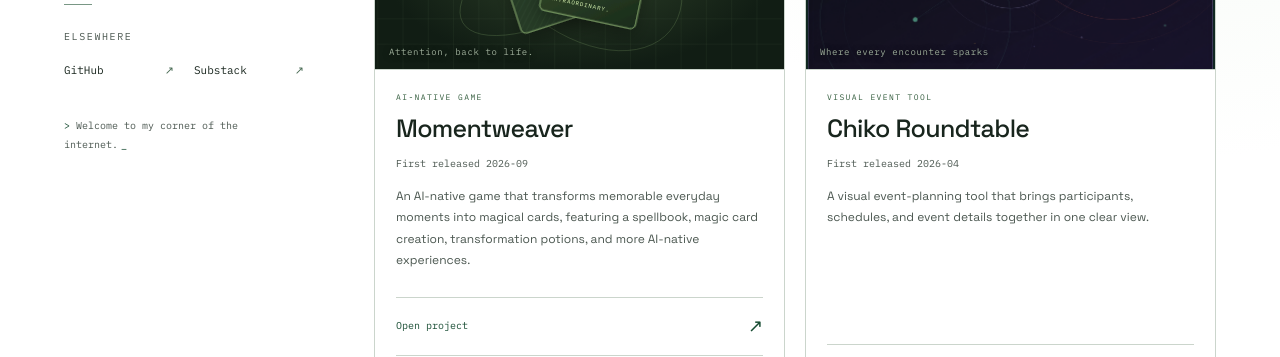
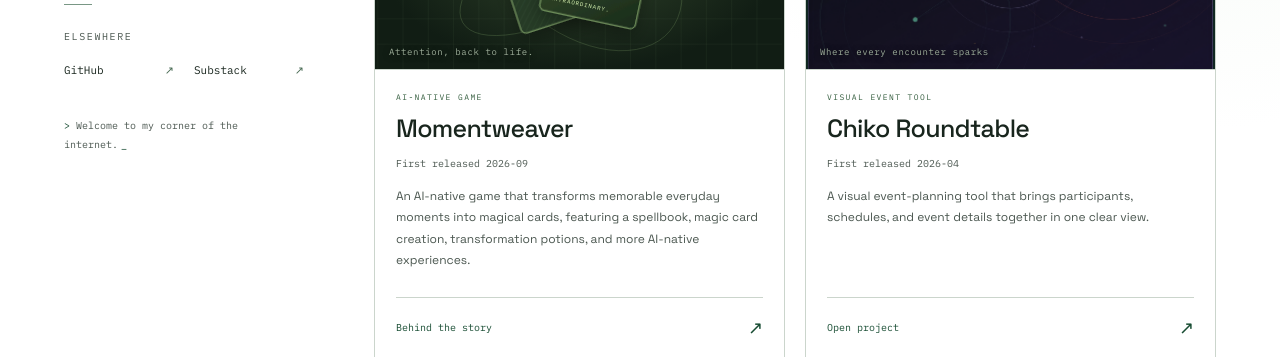
Before and after one commit to Tsubasaas/tsubasaas.github.io, a React (Vite) app: page / in a window 1280 px wide. Shown: the part 595-952 px from the top of the page. Built offline with nearby package versions, Linux system fonts and the light colour scheme.

Commit message:
Move Momentweaver story link into primary card action

```diff
--- a/src/App.jsx
+++ b/src/App.jsx
@@ -93,8 +93,8 @@ export default function Portfolio() {
         <section className="content-section" key={section} aria-labelledby="section-title">
           <div className="section-heading"><p className="small-label"><span className="green">//</span> {section === "work" ? copy.selected : copy.archive}<span className="heading-line" /></p><h2 id="section-title">{section === "work" ? copy.heading : section === "writing" ? copy.writingHeading : copy.pubHeading}<span className="heading-dot">.</span></h2><p className="section-subtitle">{section === "work" ? copy.subtitle : section === "writing" ? copy.writingSub : copy.pubSub}</p><span className="section-coordinate" aria-hidden="true">[ 0{["work", "writing", "publications"].indexOf(section) + 1} — 03 ]</span></div>
           {section === "work" ? <div className="project-grid">{PROJECTS.map((project, i) => <article className="project-card" key={project.name}>
-            <ExternalLink href={project.url} className="project-link" aria-label={`${copy.project}: ${project.name}`}><div className="project-top"><span>0{i + 1} <span className="muted">/ {copy[project.type]}</span></span><Arrow /></div><ProjectVisual kind={project.visual} tagline={project.visual === "moment" ? copy.momentTagline : "Where every encounter sparks"} /><div className="project-details"><span className="project-kind">{copy[project.kind]}</span><h3>{project.name}</h3><div className="project-release">{RELEASE_LABEL[language]} <time dateTime={project.releasedAt}>{project.releasedAt}</time></div><p>{copy[project.desc]}</p><div className="project-cta">{copy.project}<Arrow /></div></div></ExternalLink>
-            {project.visual === "moment" && <ExternalLink href={MOMENTWEAVER_STORY.url} className="project-story">{ARTICLE_COPY[language].story}<Arrow /></ExternalLink>}
+            <ExternalLink href={project.url} className="project-link" aria-label={`${copy.project}: ${project.name}`}><div className="project-top"><span>0{i + 1} <span className="muted">/ {copy[project.type]}</span></span><Arrow /></div><ProjectVisual kind={project.visual} tagline={project.visual === "moment" ? copy.momentTagline : "Where every encounter sparks"} /><div className="project-details"><span className="project-kind">{copy[project.kind]}</span><h3>{project.name}</h3><div className="project-release">{RELEASE_LABEL[language]} <time dateTime={project.releasedAt}>{project.releasedAt}</time></div><p>{copy[project.desc]}</p></div></ExternalLink>
+            <div className="project-action"><ExternalLink href={project.visual === "moment" ? MOMENTWEAVER_STORY.url : project.url} className="project-cta">{project.visual === "moment" ? ARTICLE_COPY[language].story : copy.project}<Arrow /></ExternalLink></div>
           </article>)}</div> : section === "writing" ? <article className="writing-card">
             <ExternalLink href={MOMENTWEAVER_STORY.url} className="writing-link"><img className="writing-cover" src="/ai-native-game-challenge-cover.png" alt="The 100-Hour AI-Native Game Challenge — Reflections on the Future of Human Creativity" width="1672" height="941" /><div className="writing-details"><div className="writing-meta"><span className="small-label green">SUBSTACK</span><span className="writing-date">{ARTICLE_COPY[language].updated} <time dateTime={MOMENTWEAVER_STORY.updatedAt}>{MOMENTWEAVER_STORY.updatedAt}</time></span></div><h3 lang="en">{MOMENTWEAVER_STORY.title}</h3><div className="project-cta">{ARTICLE_COPY[language].read}<Arrow /></div></div></ExternalLink>
           </article> : <div className="coming-soon"><div className="empty-glyph" aria-hidden="true">{ "{ … }" }</div><p className="small-label green">{copy.upcoming}</p><h3>{copy.pubEmpty}</h3><p>{copy.pubNote}</p></div>}
```
Also changed, not shown: src/styles.css.
